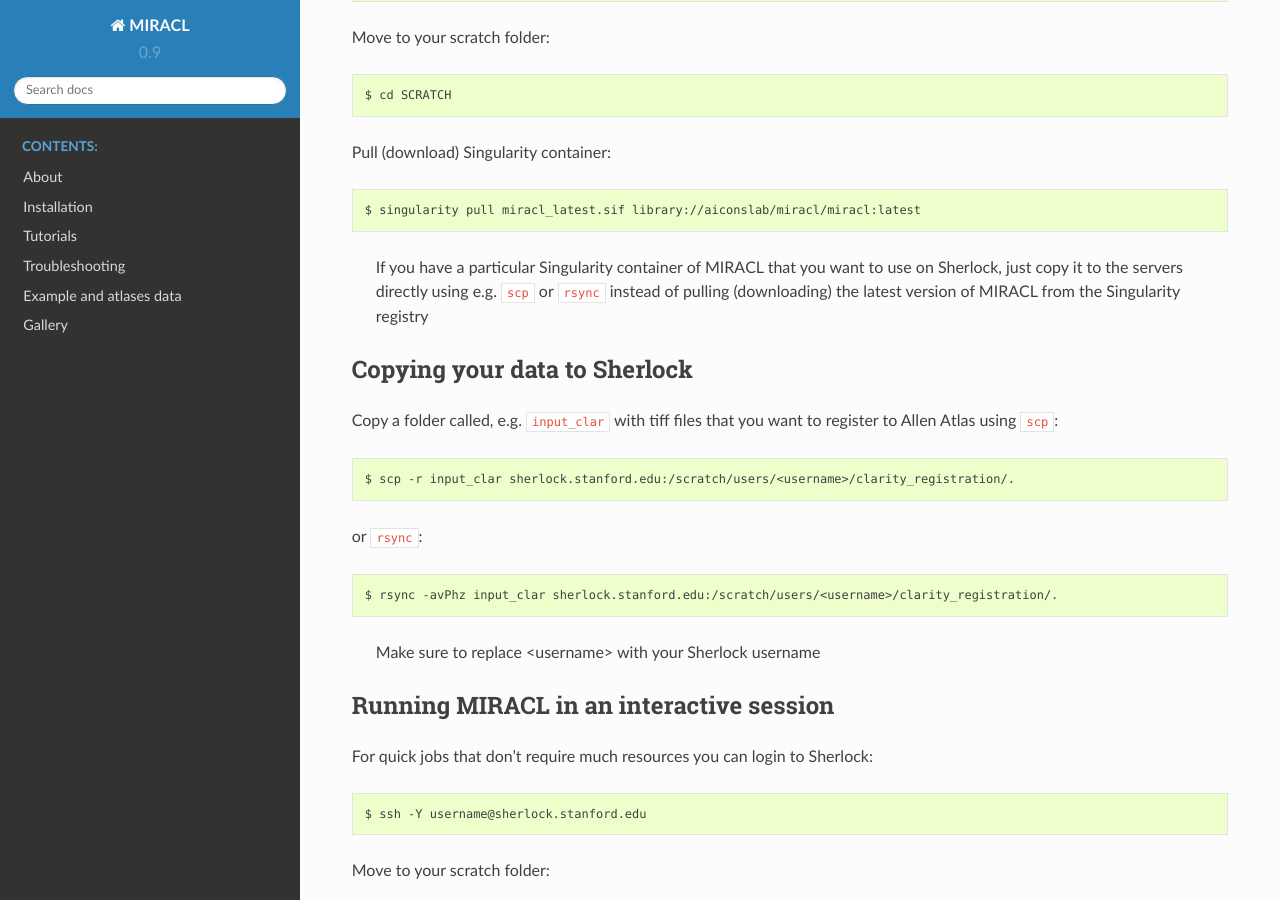
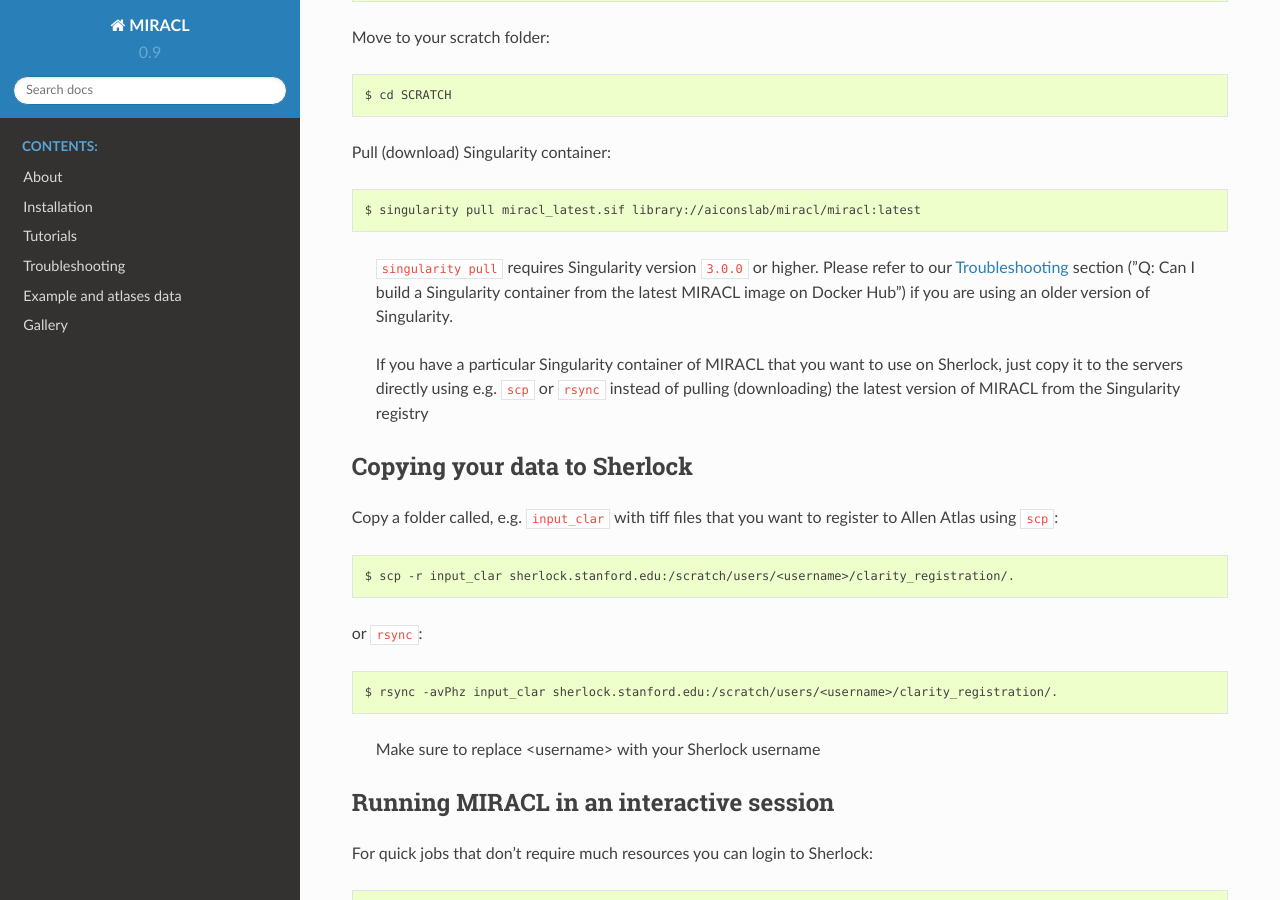
Before and after one commit to AICONSlab/MIRACL, a Sphinx documentation site: the page built from docs/tutorials/hpc/sherlock/sherlock.md, in a window 1280 px wide and 900 px high, scrolled down 504 px. Built offline with Sphinx 7.4.7 and the Read the Docs theme 2.0.0, drawn with Linux system fonts in a browser that asks for light colours.

Commit message:
[docs] correct spelling mistakes and add note

````diff
--- a/docs/tutorials/hpc/sherlock/sherlock.md
+++ b/docs/tutorials/hpc/sherlock/sherlock.md
@@ -28,6 +28,11 @@
 ```
 $ singularity pull miracl_latest.sif library://aiconslab/miracl/miracl:latest
 ```
+
+> `singularity pull` requires Singularity version `3.0.0` or higher. Please refer
+to our [Troubleshooting](../../../troubleshooting.md) section ("Q: Can I build a
+Singularity container from the latest MIRACL image on Docker Hub") if you are
+using an older version of Singularity.
 
 > If you have a particular Singularity container of MIRACL that you want to use
 on Sherlock, just copy it to the servers directly using e.g. `scp` or `rsync`
````
Also changed, not shown: docs/installation.md (+1 -1 lines), docs/tutorials/hpc/compute_canada/compute_canada.md (+1 -1 lines).
